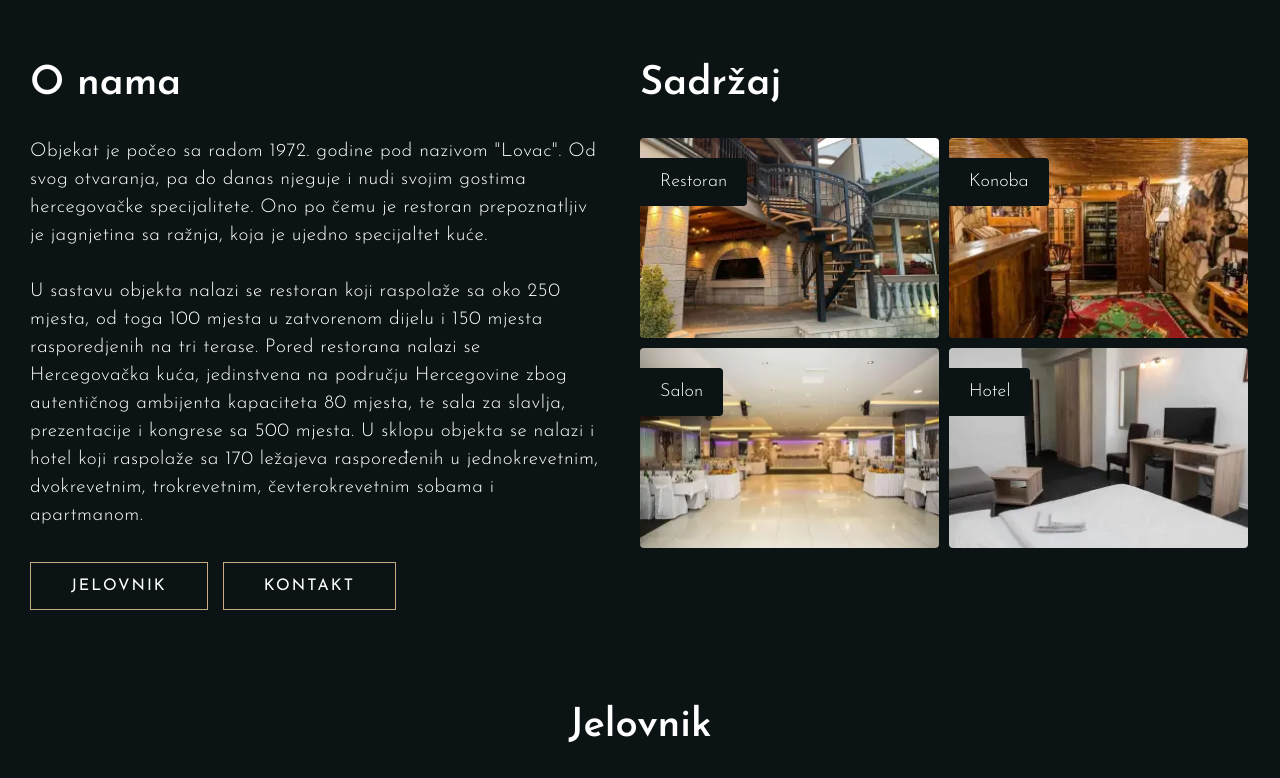
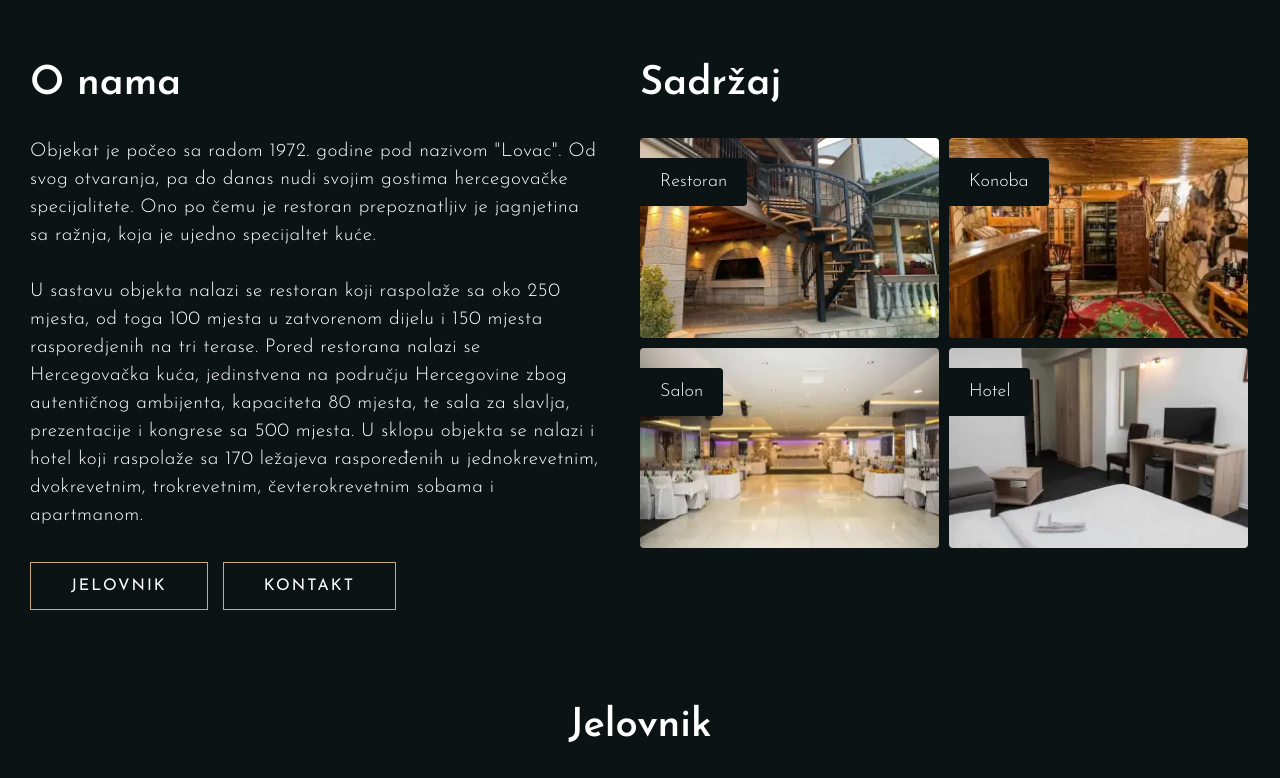
Before and after one commit to srdjancolovic/Motel-Konak, a website: page dist/index.html in a window 1280 px wide. Shown: the part 840-1618 px from the top of the page. Drawn offline with nearby package versions, Linux system fonts and the light colour scheme.

Commit message:
latest changes

```diff
--- a/dist/index.html
+++ b/dist/index.html
@@ -36,7 +36,7 @@
             href="https://fonts.googleapis.com/css2?family=Marck+Script&display=swap"
             rel="stylesheet"
         />
-        <title>Motel KONAK Mosko | Restoran, Motel, Svadbeni Salon</title>
+        <title>Motel KONAK Mosko | Restoran, Hotel, Svadbeni Salon</title>
         <!-- Link Swiper's CSS -->
         <link rel="stylesheet" href="./css/swiper-bundle.min.css" />
         <link rel="stylesheet" href="./css/style.css" />
@@ -162,17 +162,17 @@
                         <h2 class="slideInUp">O nama</h2>
                         <p class="slideInUp">
                             Objekat je počeo sa radom 1972. godine pod nazivom
-                            "Lovac". Od svog otvaranja, pa do danas njeguje i
-                            nudi svojim gostima hercegovačke specijalitete. Ono
-                            po čemu je restoran prepoznatljiv je jagnjetina sa
-                            ražnja, koja je ujedno specijaltet kuće. <br />
+                            "Lovac". Od svog otvaranja, pa do danas nudi svojim
+                            gostima hercegovačke specijalitete. Ono po čemu je
+                            restoran prepoznatljiv je jagnjetina sa ražnja, koja
+                            je ujedno specijaltet kuće. <br />
                             <br />
                             U sastavu objekta nalazi se restoran koji raspolaže
                             sa oko 250 mjesta, od toga 100 mjesta u zatvorenom
                             dijelu i 150 mjesta rasporedjenih na tri terase.
                             Pored restorana nalazi se Hercegovačka kuća,
                             jedinstvena na području Hercegovine zbog autentičnog
-                            ambijenta kapaciteta 80 mjesta, te sala za slavlja,
+                            ambijenta, kapaciteta 80 mjesta, te sala za slavlja,
                             prezentacije i kongrese sa 500 mjesta. U sklopu
                             objekta se nalazi i hotel koji raspolaže sa 170
                             ležajeva raspoređenih u jednokrevetnim,
@@ -1868,7 +1868,7 @@
                     </div>
                 </div>
                 <div class="contact__copyright slideInUp">
-                    <span>©Motel Konak 2022.</span>
+                    <span>©Motel Konak 2023.</span>
                     <span
                         ><a href="https://srdjancolovic.com/"
                             >Website by Srdjan Colovic</a
```
